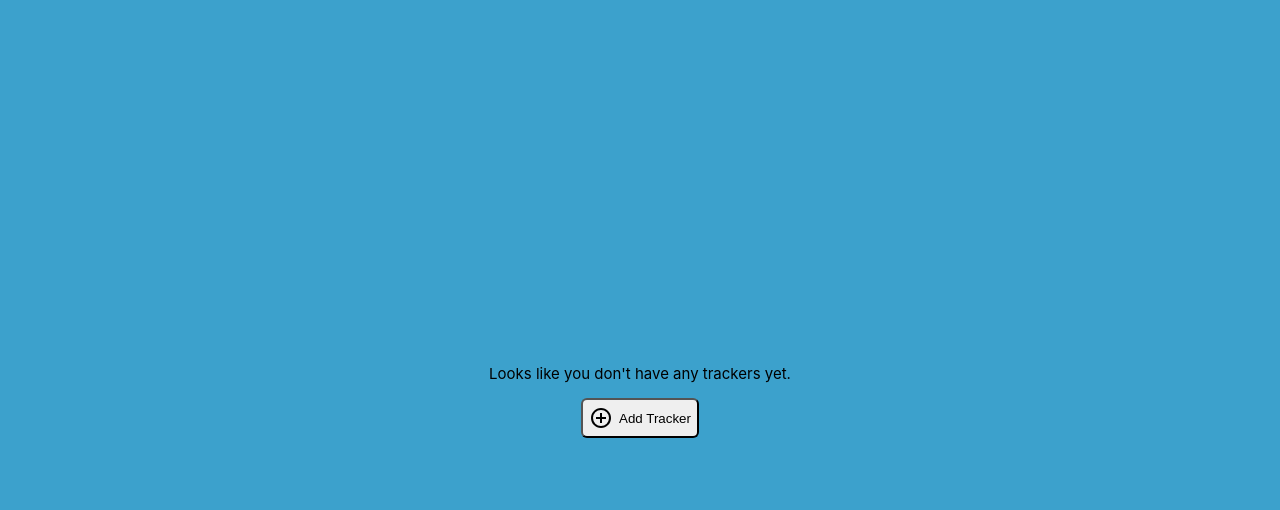
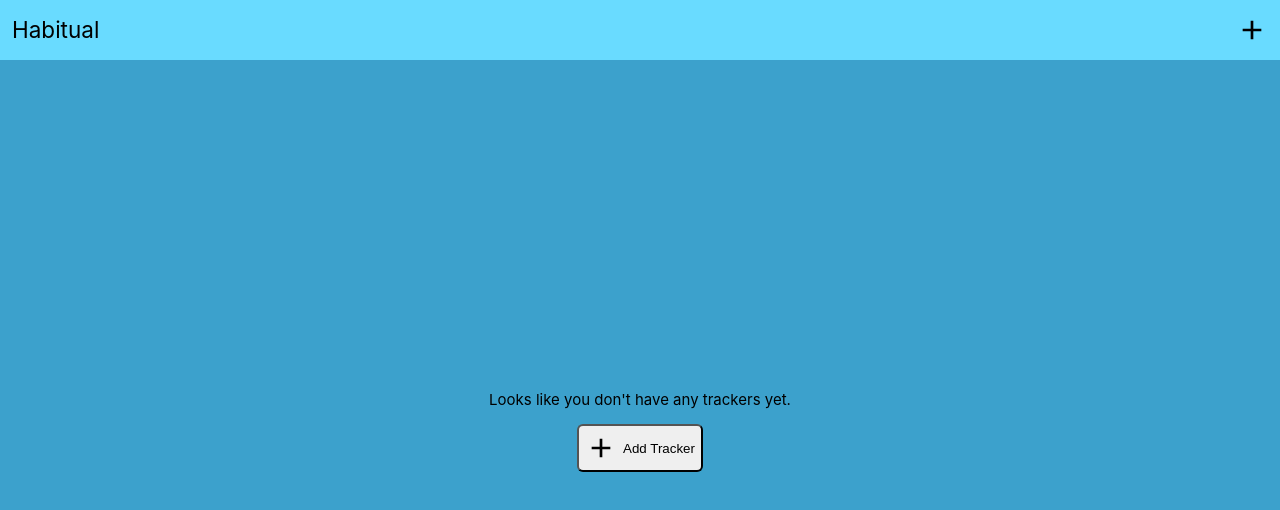
Before and after one commit to steveRoll-git/habitual, a Vue app: page / in a window 1280 px wide. Shown: the top 510 px of the page. Built offline with nearby package versions, Linux system fonts and the light colour scheme.

Commit message:
HomeView: added buttons for adding and removing trackers

```diff
--- a/src/assets/base.css
+++ b/src/assets/base.css
@@ -29,9 +29,6 @@ body {
   min-height: 100vh;
   color: var(--color-text);
   background: var(--color-background);
-  transition:
-    color 0.5s,
-    background-color 0.5s;
   line-height: 1.6;
   font-family: var(--font-ui);
   font-size: 15px;
@@ -42,4 +39,6 @@ body {
 
 #app {
   height: 100vh;
+  display: flex;
+  flex-direction: column;
 }
--- /dev/null
+++ b/src/components/RemoveTrackerForm.vue
@@ -0,0 +1,28 @@
+<script setup lang="ts">
+import { useTrackersStore, type Tracker } from '@/stores/trackers'
+import ModalWindow from './ModalWindow.vue'
+
+const trackerStore = useTrackersStore()
+
+const props = defineProps<{
+  tracker: Tracker
+}>()
+
+const emit = defineEmits<{
+  close: []
+}>()
+
+const removeTracker = () => {
+  trackerStore.removeTracker(props.tracker)
+  emit('close')
+}
+</script>
+
+<template>
+  <ModalWindow :title="`Remove '${tracker.name}'?`">
+    <div style="display: flex; gap: var(--margin-m)">
+      <button class="action-button" @click="emit('close')">Cancel</button>
+      <button class="action-button" @click="removeTracker()">Remove</button>
+    </div>
+  </ModalWindow>
+</template>
--- a/src/components/TrackerFullscreen.vue
+++ b/src/components/TrackerFullscreen.vue
@@ -62,7 +62,10 @@ const resetTracker = () => {
           </div>
           :
         </div>
-        <div class="digit-colon-group" :class="{ 'low-emphasis': minutes == 0 && hours == 0 && days == 0 }">
+        <div
+          class="digit-colon-group"
+          :class="{ 'low-emphasis': minutes == 0 && hours == 0 && days == 0 }"
+        >
           <div class="digit-label-group">
             {{ minutes.toString().padStart(2, '0') }}
             <div class="label">Minutes</div>
--- a/src/components/TrackerPreview.vue
+++ b/src/components/TrackerPreview.vue
@@ -2,21 +2,30 @@
 import { useTrackerDuration } from '@/composables/trackerTimer'
 import type { Tracker } from '@/stores/trackers'
 import { getDurationString } from '@/util'
+import IconDelete from './icons/IconDelete.vue'
 
 const props = defineProps<{
   tracker: Tracker
+  editing: boolean
+}>()
+
+const emit = defineEmits<{
+  remove: [tracker: Tracker]
 }>()
 
 const { duration } = useTrackerDuration(props.tracker)
 </script>
 
 <template>
+  <div style="display: flex; align-items: center; gap: var(--margin-m)">
+    <IconDelete v-if="editing" width="32" height="32" @click="emit('remove', tracker)" />
     <RouterLink class="tracker" :to="`/tracker/${tracker.id}`">
       {{ tracker.name }}
       <div class="timer">
         {{ getDurationString(duration) }}
       </div>
     </RouterLink>
+  </div>
 </template>
 
 <style scoped>
@@ -27,6 +36,7 @@ const { duration } = useTrackerDuration(props.tracker)
   padding: var(--margin-m);
   background-color: var(--color-frame-background);
   border-radius: var(--radius-m);
+  width: 100%;
 }
 
 .timer {
--- a/src/components/icons/IconAdd.vue
+++ b/src/components/icons/IconAdd.vue
@@ -1,13 +1,5 @@
 <template>
-  <svg
-    xmlns="http://www.w3.org/2000/svg"
-    height="24px"
-    viewBox="0 -960 960 960"
-    width="24px"
-    fill="currentcolor"
-  >
-    <path
-      d="M440-280h80v-160h160v-80H520v-160h-80v160H280v80h160v160Zm40 200q-83 0-156-31.5T197-197q-54-54-85.5-127T80-480q0-83 31.5-156T197-763q54-54 127-85.5T480-880q83 0 156 31.5T763-763q54 54 85.5 127T880-480q0 83-31.5 156T763-197q-54 54-127 85.5T480-80Zm0-80q134 0 227-93t93-227q0-134-93-227t-227-93q-134 0-227 93t-93 227q0 134 93 227t227 93Zm0-320Z"
-    />
+  <svg xmlns="http://www.w3.org/2000/svg" width="32" height="32" viewBox="0 0 24 24">
+    <path fill="currentColor" d="M11 13H5v-2h6V5h2v6h6v2h-6v6h-2z" />
   </svg>
 </template>
--- /dev/null
+++ b/src/components/icons/IconCheck.vue
@@ -0,0 +1,8 @@
+<template>
+  <svg xmlns="http://www.w3.org/2000/svg" width="1em" height="1em" viewBox="0 0 24 24">
+    <path
+      fill="currentColor"
+      d="m9.55 18l-5.7-5.7l1.425-1.425L9.55 15.15l9.175-9.175L20.15 7.4z"
+    ></path>
+  </svg>
+</template>
--- /dev/null
+++ b/src/components/icons/IconDelete.vue
@@ -0,0 +1,8 @@
+<template>
+  <svg xmlns="http://www.w3.org/2000/svg" width="1em" height="1em" viewBox="0 0 24 24">
+    <path
+      fill="currentColor"
+      d="M7 21q-.825 0-1.412-.587T5 19V6H4V4h5V3h6v1h5v2h-1v13q0 .825-.587 1.413T17 21zM17 6H7v13h10zM9 17h2V8H9zm4 0h2V8h-2zM7 6v13z"
+    ></path>
+  </svg>
+</template>
--- /dev/null
+++ b/src/components/icons/IconEdit.vue
@@ -0,0 +1,8 @@
+<template>
+  <svg xmlns="http://www.w3.org/2000/svg" width="1em" height="1em" viewBox="0 0 24 24">
+    <path
+      fill="currentColor"
+      d="M5 19h1.425L16.2 9.225L14.775 7.8L5 17.575zm-2 2v-4.25L16.2 3.575q.3-.275.663-.425t.762-.15t.775.15t.65.45L20.425 5q.3.275.438.65T21 6.4q0 .4-.137.763t-.438.662L7.25 21zM19 6.4L17.6 5zm-3.525 2.125l-.7-.725L16.2 9.225z"
+    ></path>
+  </svg>
+</template>
--- a/src/stores/trackers.ts
+++ b/src/stores/trackers.ts
@@ -56,6 +56,11 @@ export const useTrackersStore = defineStore('trackers', () => {
     return newTracker
   }
 
+  const removeTracker = (tracker: Tracker) => {
+    trackers.splice(trackers.indexOf(tracker), 1)
+    writeToStorage()
+  }
+
   const getTrackerByID = (id: number) => {
     return trackers.find((t) => t.id == id)
   }
@@ -66,5 +71,5 @@ export const useTrackersStore = defineStore('trackers', () => {
     writeToStorage()
   }
 
-  return { trackers, createNewTracker, resetTracker, trackerBests, getTrackerByID }
+  return { trackers, createNewTracker, removeTracker, resetTracker, trackerBests, getTrackerByID }
 })
--- a/src/views/HomeView.vue
+++ b/src/views/HomeView.vue
@@ -2,16 +2,24 @@
 import { useTrackersStore, type Tracker } from '@/stores/trackers'
 import NoTrackers from '@/components/NoTrackers.vue'
 import NewTrackerForm from '@/components/NewTrackerForm.vue'
-import { ref } from 'vue'
+import { computed, ref } from 'vue'
 import { useRouter } from 'vue-router'
 import TrackerPreview from '@/components/TrackerPreview.vue'
 import { usePageTitle } from '@/composables/pageTitle'
+import IconAdd from '@/components/icons/IconAdd.vue'
+import IconEdit from '@/components/icons/IconEdit.vue'
+import RemoveTrackerForm from '@/components/RemoveTrackerForm.vue'
+import IconCheck from '@/components/icons/IconCheck.vue'
 
 const router = useRouter()
 
 const store = useTrackersStore()
 
+const trackersExist = computed(() => store.trackers.length > 0)
+
 const creatingNewTracker = ref(false)
+const editing = ref(false)
+const removingTracker = ref<Tracker | undefined>()
 
 const newTrackerCreated = (tracker: Tracker) => {
   creatingNewTracker.value = false
@@ -22,18 +30,54 @@ usePageTitle({ root: true })
 </script>
 
 <template>
-  <div class="trackers-list" v-if="store.trackers.length > 0">
-    <TrackerPreview v-for="tracker in store.trackers" :key="tracker.id" :tracker="tracker" />
+  <div class="header">
+    Habitual
+    <div class="header-buttons">
+      <IconCheck v-if="editing && trackersExist" @click="editing = false" />
+      <template v-else>
+        <IconEdit v-if="trackersExist" @click="editing = true" />
+        <IconAdd @click="creatingNewTracker = true" />
+      </template>
+    </div>
   </div>
+  <div class="trackers-list" v-if="trackersExist">
+    <TrackerPreview
+      v-for="tracker in store.trackers"
+      :key="tracker.id"
+      :tracker="tracker"
+      :editing="editing"
+      @remove="(t) => (removingTracker = t)"
+    />
+  </div>
+  <NoTrackers v-else @new-tracker-click="creatingNewTracker = true" />
   <NewTrackerForm
-    v-else-if="creatingNewTracker"
+    v-if="creatingNewTracker"
     @tracker-create="newTrackerCreated"
-    @close="() => (creatingNewTracker = false)"
+    @close="creatingNewTracker = false"
   />
-  <NoTrackers v-else @new-tracker-click="creatingNewTracker = true" />
+  <RemoveTrackerForm
+    v-if="removingTracker"
+    :tracker="removingTracker"
+    @close="removingTracker = undefined"
+  />
 </template>
 
 <style scoped>
+.header {
+  display: flex;
+  align-items: center;
+  justify-content: space-between;
+  background-color: var(--color-frame-background);
+  font-size: 1.5em;
+  padding: var(--margin-m);
+}
+
+.header-buttons {
+  display: flex;
+  align-items: center;
+  gap: var(--margin-m);
+}
+
 .trackers-list {
   display: flex;
   flex-direction: column;
```
Lines whose indentation alone changed are shown as unchanged.
